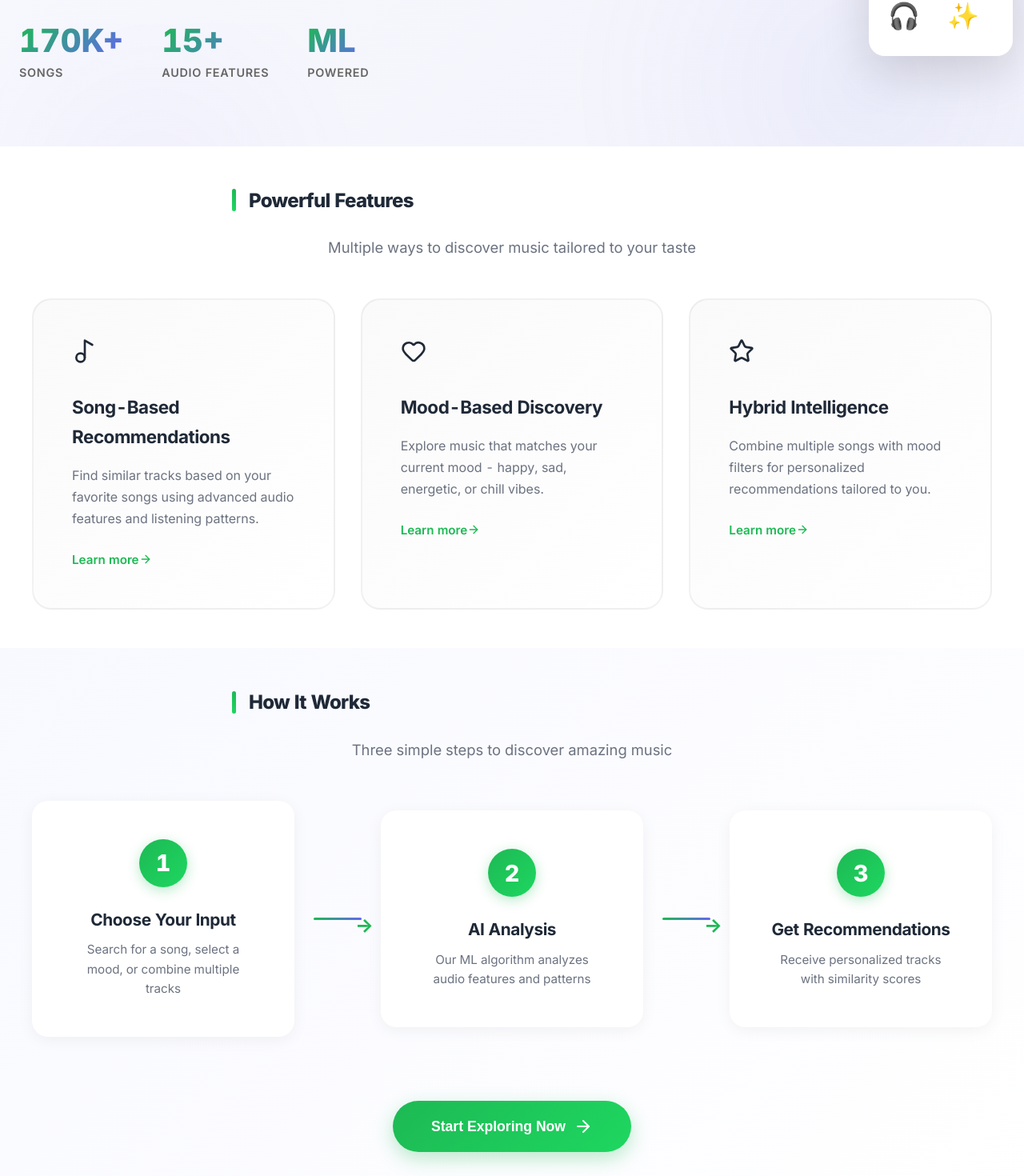
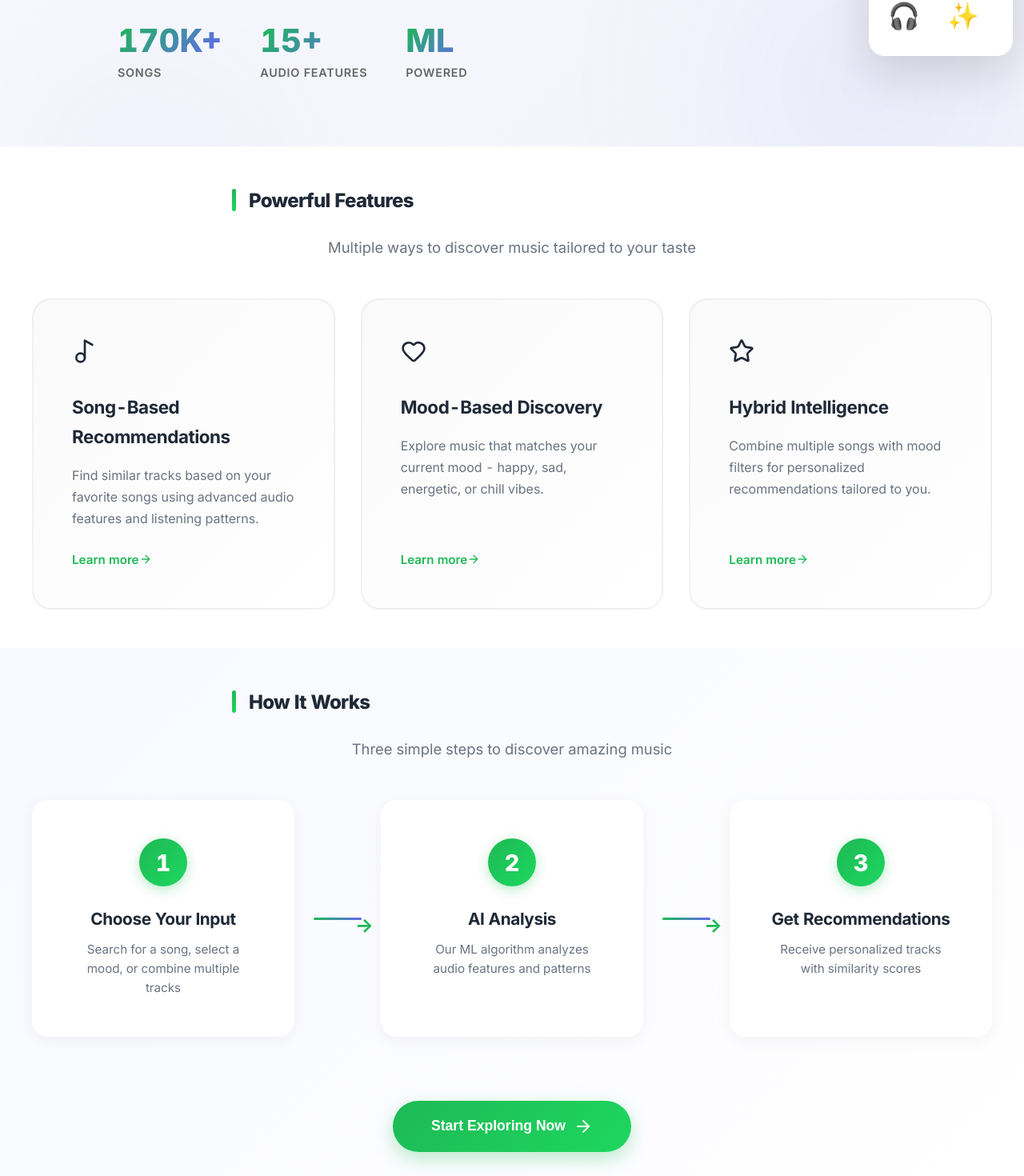
Before and after one commit to DharunThota/Spotify-Recommendation, a React (Vite) app in the folder frontend/: page / in a window 1280 px wide. Shown: the part 611-2081 px from the top of the page at 80% size. Built offline with nearby package versions, Linux system fonts and the light colour scheme.

Commit message:
fix homepage UI

```diff
--- a/frontend/src/components/HomePage.css
+++ b/frontend/src/components/HomePage.css
@@ -11,6 +11,7 @@
     min-height: 90vh;
     display: flex;
     align-items: center;
+    /* justify-content: center; */
     padding: var(--spacing-2xl) var(--spacing-lg);
     overflow: hidden;
 }
@@ -44,6 +45,7 @@
     position: relative;
     z-index: 2;
     animation: slideUp 0.8s cubic-bezier(0.16, 1, 0.3, 1);
+    margin-left: 10%;
 }
 
 @keyframes slideUp {
@@ -388,6 +390,9 @@
     transition: all var(--transition-base) cubic-bezier(0.4, 0, 0.2, 1);
     position: relative;
     overflow: hidden;
+    display: flex;
+    flex-direction: column;
+    height: 100%;
 }
 
 .feature-card::before {
@@ -430,6 +435,7 @@
     line-height: 1.7;
     color: var(--text-secondary);
     margin-bottom: var(--spacing-lg);
+    flex-grow: 1;
 }
 
 .feature-link {
@@ -439,6 +445,7 @@
     display: inline-flex;
     align-items: center;
     transition: transform var(--transition-base);
+    margin-top: auto;
 }
 
 .feature-card:hover .feature-link {
@@ -453,7 +460,7 @@
 
 .steps-container {
     display: flex;
-    align-items: center;
+    align-items: stretch;
     justify-content: center;
     gap: var(--spacing-lg);
     max-width: 1200px;
@@ -464,12 +471,15 @@
 .step-card {
     flex: 1;
     min-width: 250px;
+    max-width: 350px;
     background: white;
     padding: var(--spacing-2xl);
     border-radius: 20px;
     text-align: center;
     box-shadow: 0 4px 20px rgba(0, 0, 0, 0.05);
     transition: all var(--transition-base);
+    display: flex;
+    flex-direction: column;
 }
 
 .step-card:hover {
@@ -504,6 +514,7 @@
     font-size: 0.95rem;
     line-height: 1.6;
     color: var(--text-secondary);
+    flex-grow: 1;
 }
 
 .step-connector {
@@ -512,6 +523,8 @@
     background: linear-gradient(90deg, #1DB954 0%, var(--primary) 100%);
     border-radius: var(--radius-full);
     position: relative;
+    flex-shrink: 0;
+    align-self: center;
 }
 
 .step-connector::after {
```
